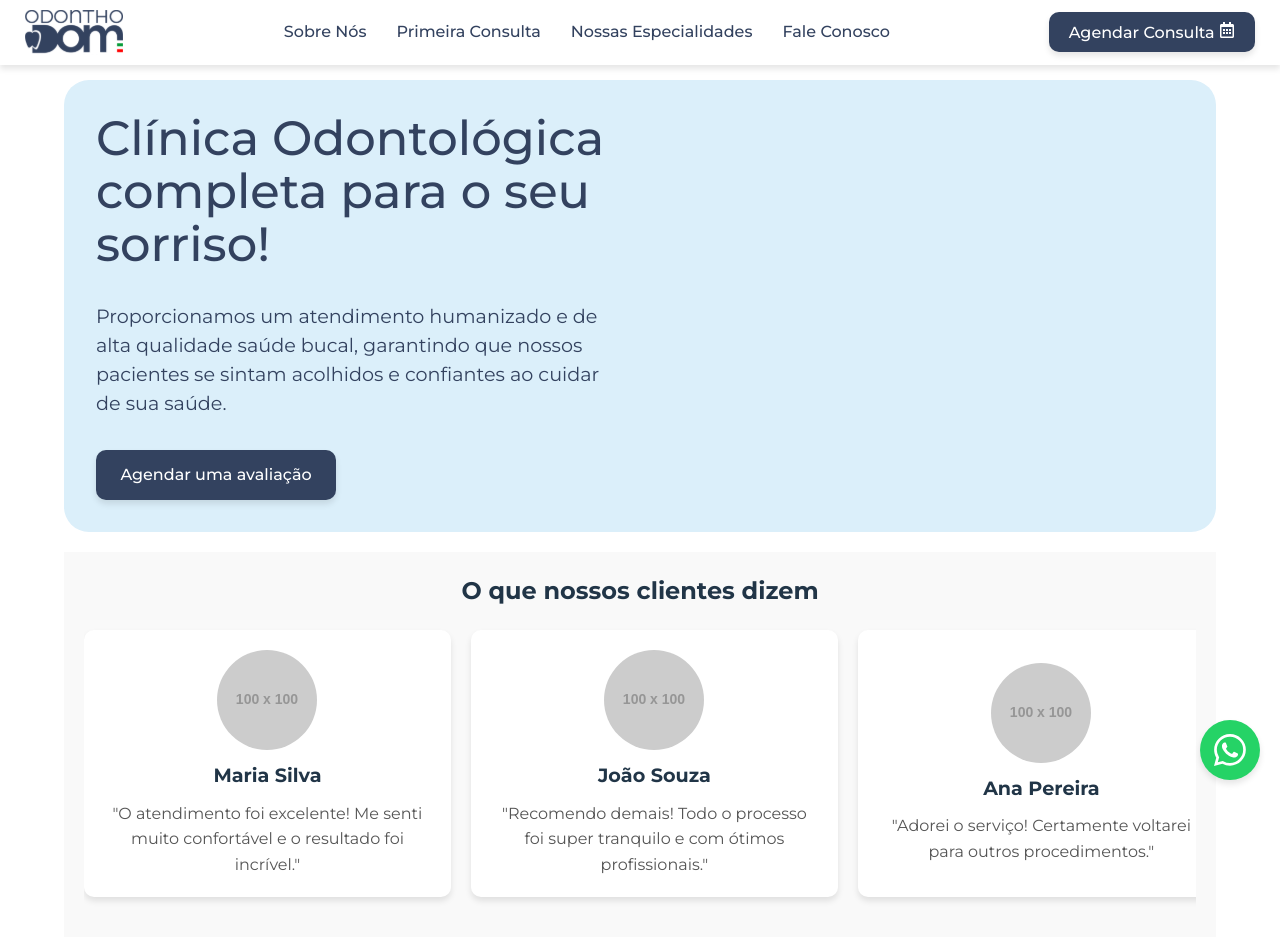
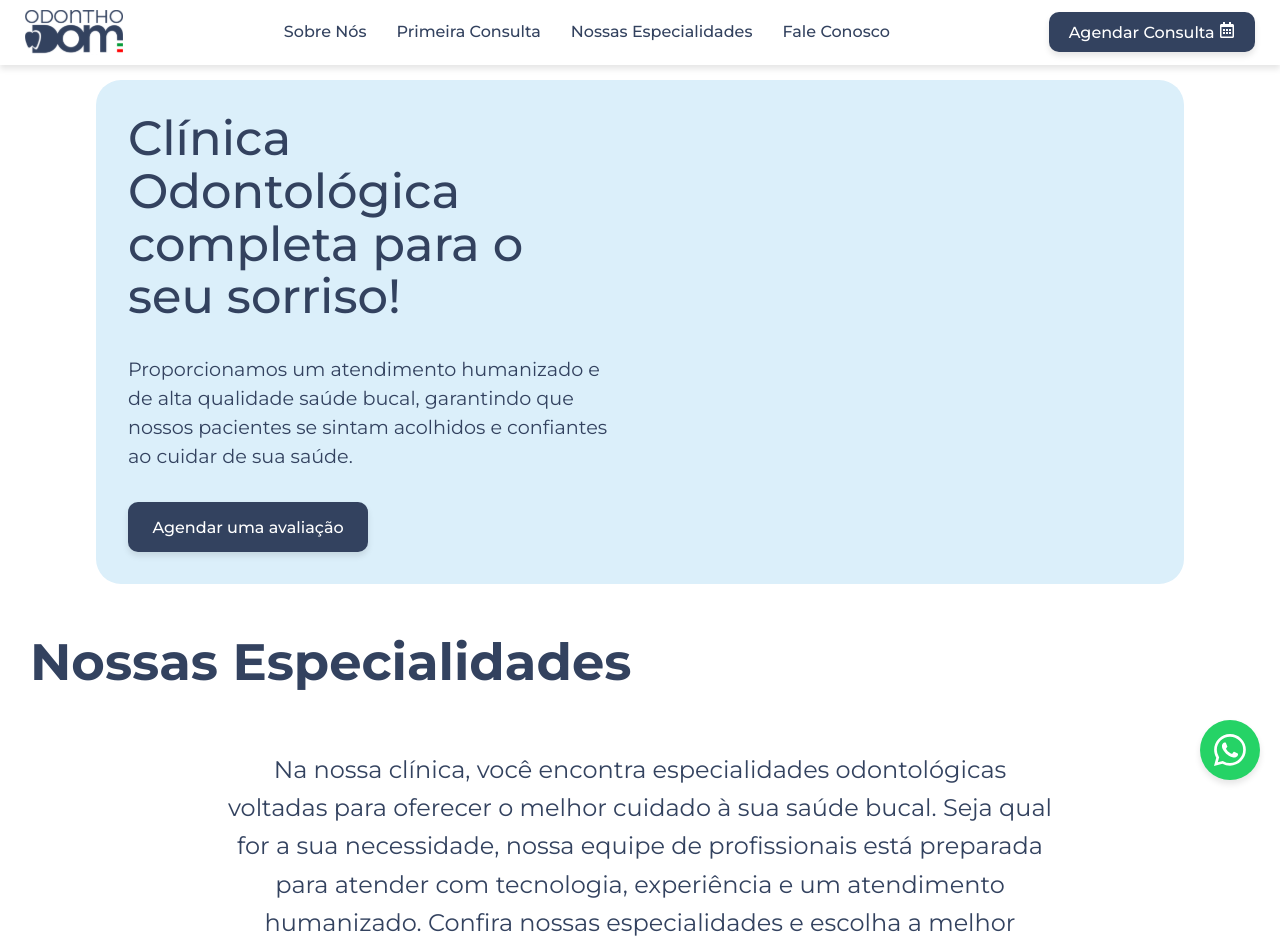
Before and after one commit to moisesalves0015/OdonthoDom, a React (Vite) app: page / in a window 1280 px wide. Shown: the top 950 px of the page. Built offline with nearby package versions, Linux system fonts and the light colour scheme.

Commit message:
Adicionado carrossel de depoimentos com loop infinito

```diff
--- a/src/App.jsx
+++ b/src/App.jsx
@@ -13,6 +13,7 @@ function App() {
       <Menu />
       <Banner />
       <BotaoWhatsapp />
+      <Serviços />
       <DepoimentoFeed />
     </>
   );
--- a/src/Banner.css
+++ b/src/Banner.css
@@ -4,7 +4,7 @@
     height: auto;
     border-radius: 25px;
     margin: 20px auto;
-    width: 90%;
+    width: 85%;
     display: flex;
     flex-wrap: wrap;
     justify-content: space-between;
--- a/src/Depoimentos/DepoimentoFeed.css
+++ b/src/Depoimentos/DepoimentoFeed.css
@@ -1,17 +1,28 @@
 .DepoimentoFeed {
-    padding: 20px;
-    background-color: #f9f9f9;
-    text-align: center;
-    max-width: 90%;
-    margin: 0 auto;
+    background-color: #DBEFFA;
+    height: auto;
+    border-radius: 25px;
+    margin: 20px auto;
+    max-width: 85%;
+    display: flex;
+    flex-wrap: wrap;
+    justify-content: space-between;
+    align-items: center;
+    padding: 1rem;
+    overflow: hidden;
   }
+  .DepoimentoFeed h1{
+margin-inline: auto;
 
+  }
   .Carousel {
     display: flex;
     overflow-x: auto;
     scroll-behavior: smooth;
     gap: 20px;
     padding: 20px 0;
+
+
   }
 
   .Carousel::-webkit-scrollbar {
@@ -50,3 +61,9 @@
     font-size: 1rem;
     color: #555;
   }
+  @media (max-width: 480px) {
+     .Carousel {
+      display: flex;
+      flex-direction: column;
+    }
+}
--- a/src/Depoimentos/DepoimentoFeed.jsx
+++ b/src/Depoimentos/DepoimentoFeed.jsx
@@ -85,7 +85,7 @@ function DepoimentoFeed() {
 
   return (
     <div className="DepoimentoFeed">
-      <h2>O que nossos clientes dizem</h2>
+      <h1>O que nossos clientes dizem</h1>
       <div
         className="Carousel"
         ref={carouselRef}
```
